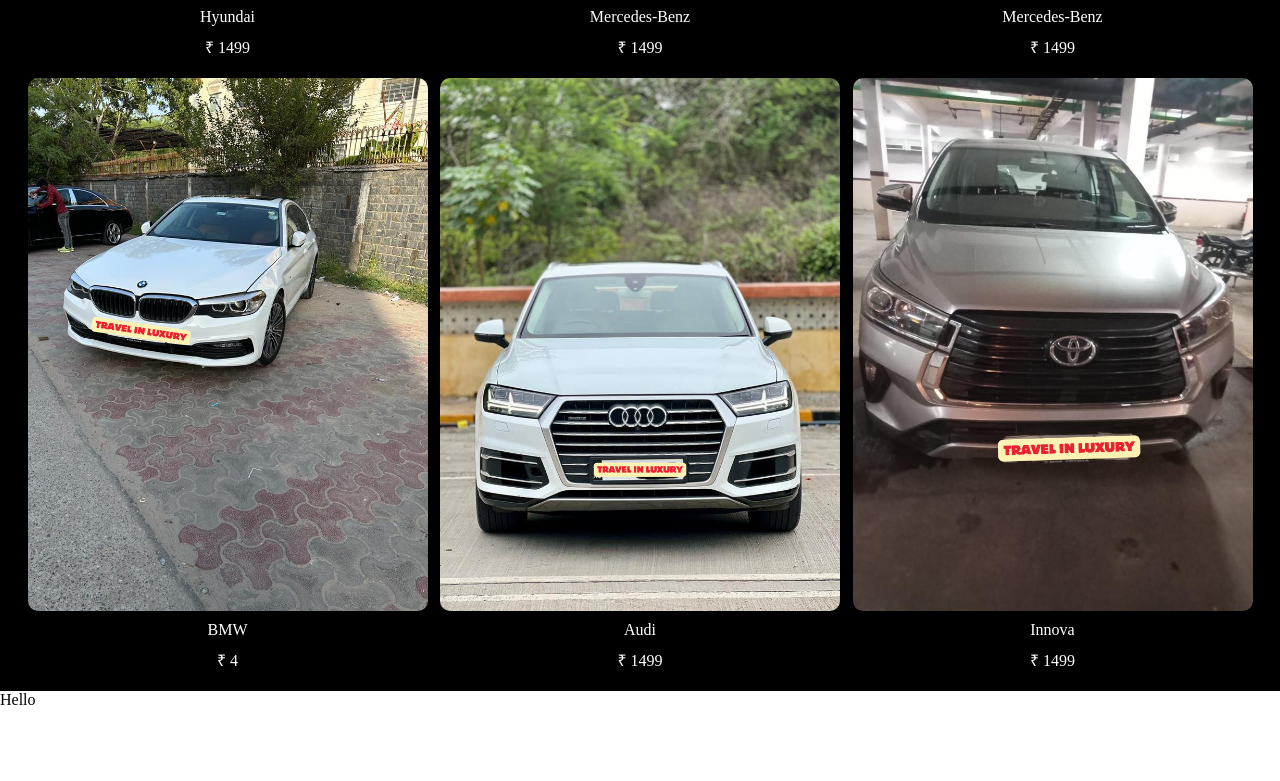
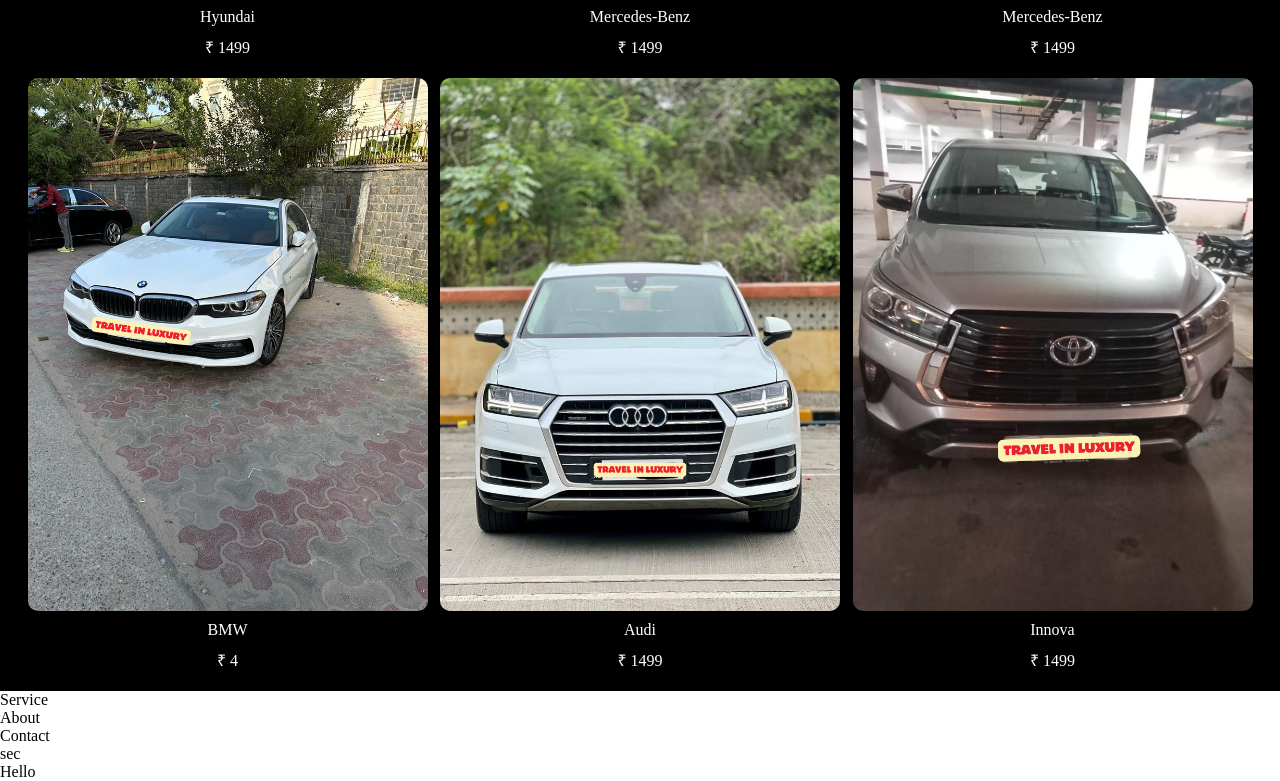
Before and after one commit to ManishChand349/TravelinLuxury, a plain HTML site: page index.html in a window 1280 px wide. Shown: the part 2476-3257 px from the top of the page. Before the commit the page ends 3185 px from the top, so only its background shows below. Drawn offline with Linux system fonts and the light colour scheme.

Commit message:
adding new

```diff
--- a/index.html
+++ b/index.html
@@ -22,16 +22,16 @@
       <nav class="navbar">
         <div class="logo"></div>
         <ul>
-            <li><a href="#">Home</a></li>
-            <li><a href="#">Car collection</a></li>
-            <li><a href="#">About</a></li>
-            <li><a href="#">Service</a></li>
-            <li><a href="#">Contact</a></li>
+            <li><a href="#home">Home</a></li>
+            <li><a href="#collection">Car collection</a></li>
+            <li><a href="#about">About</a></li>
+            <li><a href="#service">Service</a></li>
+            <li><a href="#contact">Contact</a></li>
         </ul>
     </nav
 
 
-    <div class="slider-container">
+    <div class="slider-container" id="home">
       <div class="slider">
         <!-- <img src="./img/1.png" alt="Image 1"> -->
         <img src="./img/2.png" alt="Image 2" />
@@ -48,7 +48,7 @@
           class="searchInput"
           style="display: none;"
         />
-        <h1 style="text-align: center; margin-top: 20px;">Categories</h1>
+        <h1 style="text-align: center; margin-top: 20px;" id="collection">Categories</h1>
         <div class="brands"></div>
         <!-- <h1>Maximum Price</h1> -->
         <!-- <div class="price">
@@ -61,6 +61,17 @@
       </div>
     </div>
   </div>
+  <section id="service" >
+    Service
+  </section>
+  <section id="about" >
+    About
+  </section>
+  <section id="contact" >
+    Contact
+  </section>
+  sec
+
   <footer>
     Hello
   </footer>
--- a/style.css
+++ b/style.css
@@ -1,4 +1,7 @@
 
+html {
+  scroll-behavior: smooth;
+}
 .navbar {
   overflow: hidden;
   display: flex;
```
